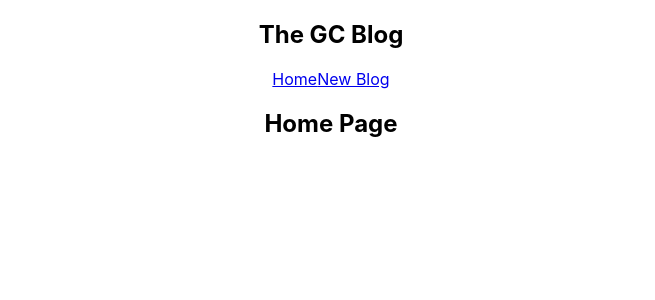
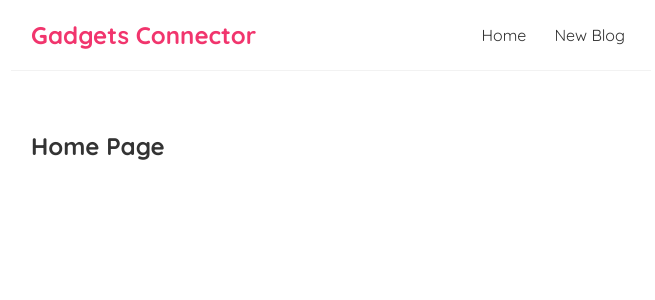
Before and after one commit to hari13haran/gc-blog, a React (Create React App) app: page / in a window 1280 px wide. Shown: the top 300 px of the page, without its empty margins (309-964 px from the left). Built offline with nearby package versions, Linux system fonts and the light colour scheme.

Commit message:
Added styling with css

```diff
--- a/src/App.css
+++ /dev/null
@@ -1,38 +0,0 @@
-.App {
-  text-align: center;
-}
-
-.App-logo {
-  height: 40vmin;
-  pointer-events: none;
-}
-
-@media (prefers-reduced-motion: no-preference) {
-  .App-logo {
-    animation: App-logo-spin infinite 20s linear;
-  }
-}
-
-.App-header {
-  background-color: #282c34;
-  min-height: 100vh;
-  display: flex;
-  flex-direction: column;
-  align-items: center;
-  justify-content: center;
-  font-size: calc(10px + 2vmin);
-  color: white;
-}
-
-.App-link {
-  color: #61dafb;
-}
-
-@keyframes App-logo-spin {
-  from {
-    transform: rotate(0deg);
-  }
-  to {
-    transform: rotate(360deg);
-  }
-}
--- a/src/App.js
+++ b/src/App.js
@@ -1,4 +1,3 @@
-import './App.css';
 import Navbar from './Navbar';
 import Home from './Home';
 
--- a/src/Navbar.js
+++ b/src/Navbar.js
@@ -1,8 +1,8 @@
 const Navbar = () => {
     return (
         <nav className="navbar">
-            <h1>The GC Blog</h1>
-            <div>
+            <h1>Gadgets Connector</h1>
+            <div className="links">
                 <a href="/">Home</a>
                 <a href="/create">New Blog</a>
             </div>
--- a/src/index.css
+++ b/src/index.css
@@ -1,13 +1,35 @@
-body {
+@import url('https://fonts.googleapis.com/css2?family=Quicksand:wght@300;400;500;600;700&display=swap');
+
+/* base styles */
+* {
   margin: 0;
-  font-family: -apple-system, BlinkMacSystemFont, 'Segoe UI', 'Roboto', 'Oxygen',
-    'Ubuntu', 'Cantarell', 'Fira Sans', 'Droid Sans', 'Helvetica Neue',
-    sans-serif;
-  -webkit-font-smoothing: antialiased;
-  -moz-osx-font-smoothing: grayscale;
+  font-family: "Quicksand";
+  color: #333;
 }
-
-code {
-  font-family: source-code-pro, Menlo, Monaco, Consolas, 'Courier New',
-    monospace;
+.navbar {
+  padding: 20px;
+  display: flex;
+  align-items: center;
+  max-width: 600px;
+  margin: 0 auto;
+  border-bottom: 1px solid #f2f2f2;
 }
+.navbar h1 {
+  color: #f1356d;
+}
+.navbar .links {
+  margin-left: auto;
+}
+.navbar a {
+  margin-left: 16px;
+  text-decoration: none;
+  padding: 6px;
+}
+.navbar a:hover {
+  color: #f1356d;
+}
+.content {
+  max-width: 600px;
+  margin: 40px auto;
+  padding: 20px;
+}
```
